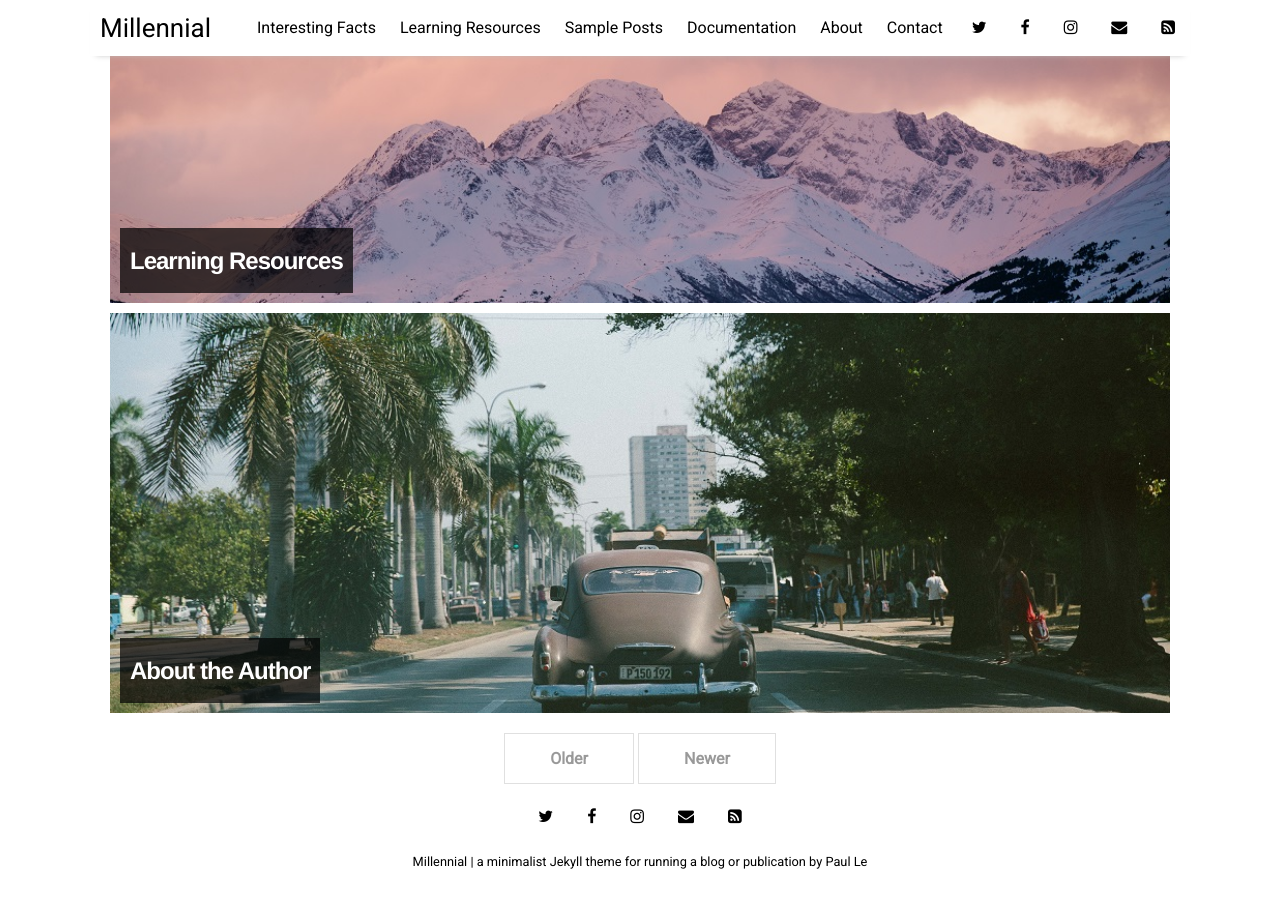
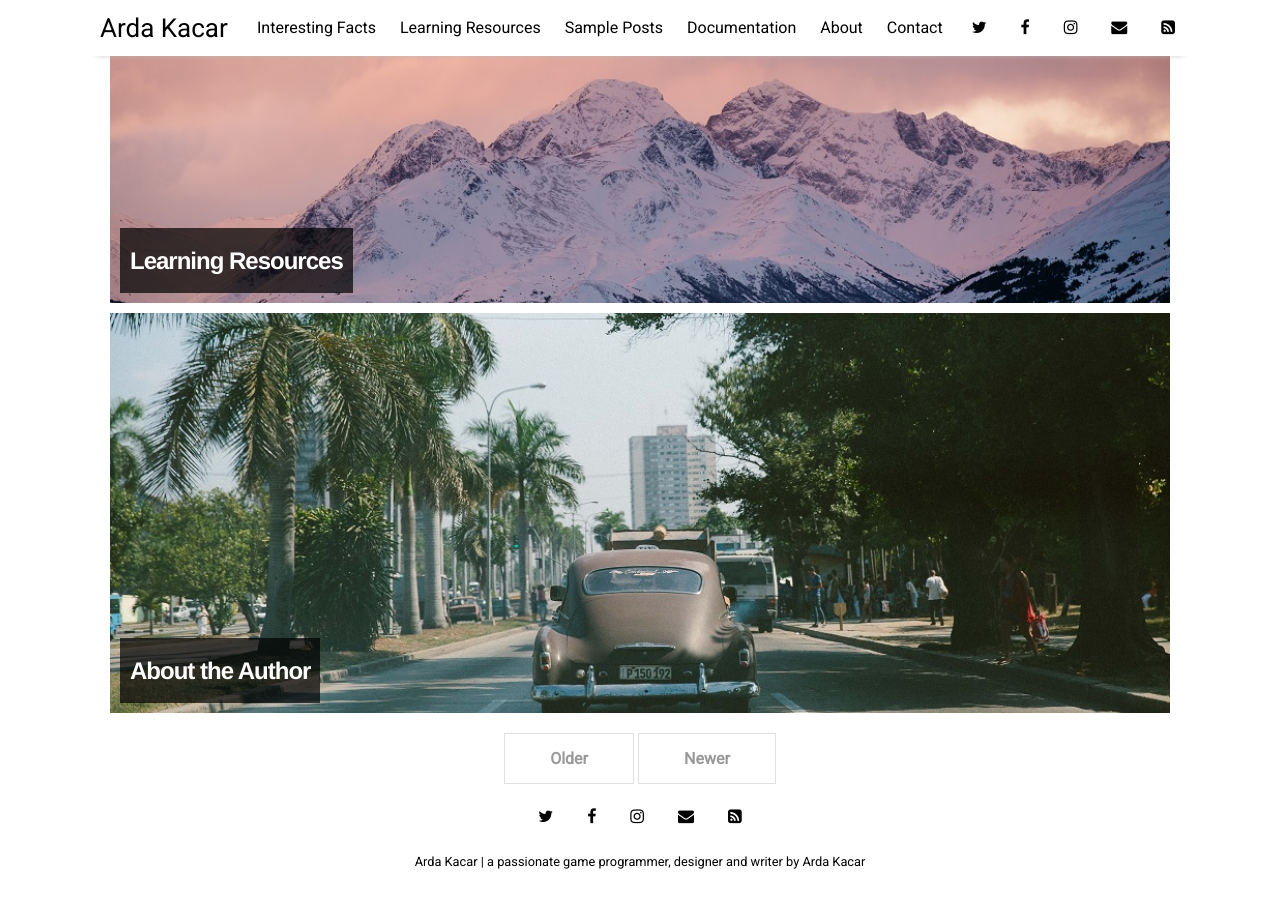
Before and after one commit to ardakacar/ardakacar.github.io, a Jekyll site: the page built from index.html, in a window 1280 px wide and 900 px high, scrolled down 1398 px. Built offline with Jekyll 4.4.1, drawn with Linux system fonts in a browser that asks for light colours; nearby versions of some CDN libraries; the list of posts is cut into pages by our own code.

Commit message:
title, desc update

```diff
--- a/_config.yml
+++ b/_config.yml
@@ -10,9 +10,9 @@ permalink:           /:title
 plugins:             [jekyll-paginate, jekyll-sitemap, jekyll-feed, jekyll-seo-tag]
 
 # Customise atom feed settings (this is where Jekyll-Feed gets configuration information)
-title:		           "Millennial"
-description:	       "a minimalist Jekyll theme for running a blog or publication"
-author:              "Paul Le"
+title:		           "Arda Kacar"
+description:	       "a passionate game programmer, designer and writer"
+author:              "Arda Kacar"
 
 # RSS 2.0 can be used instead of Atom by uncommenting following two lines
 #feed:
```
